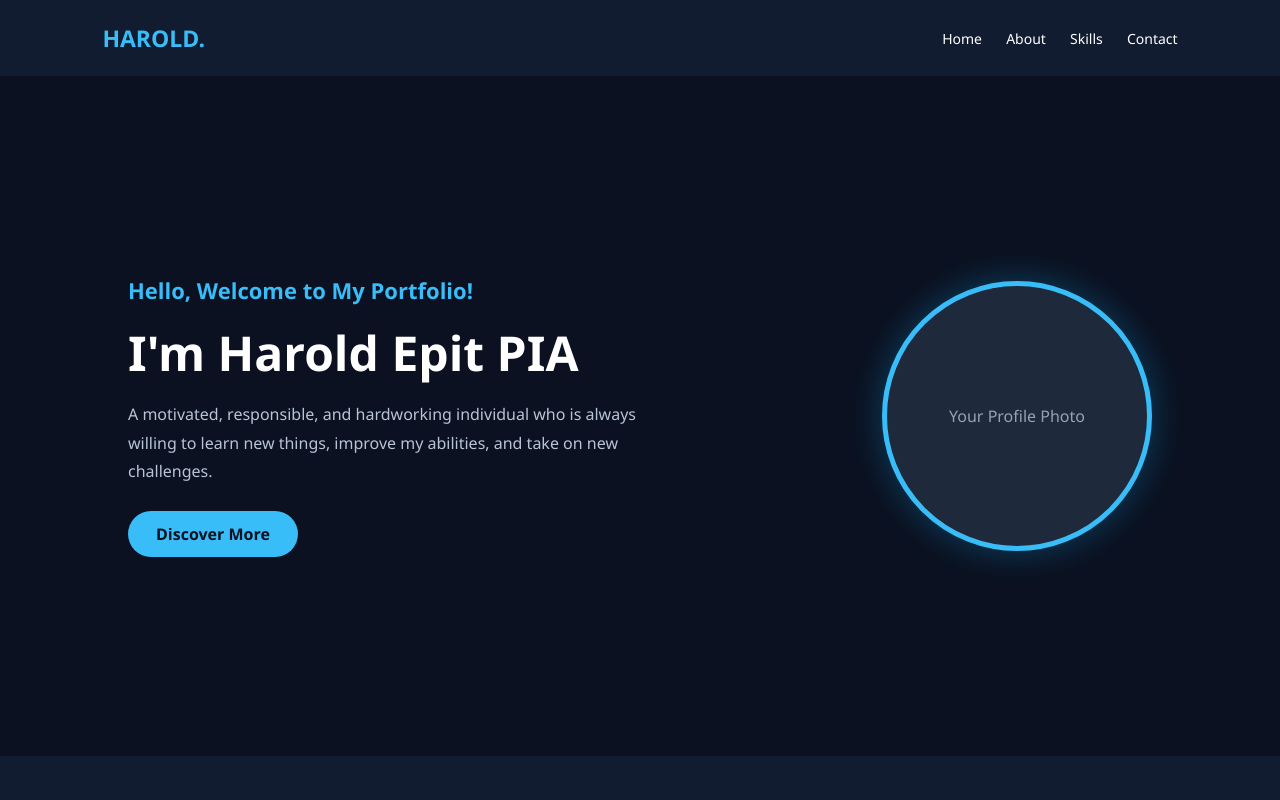
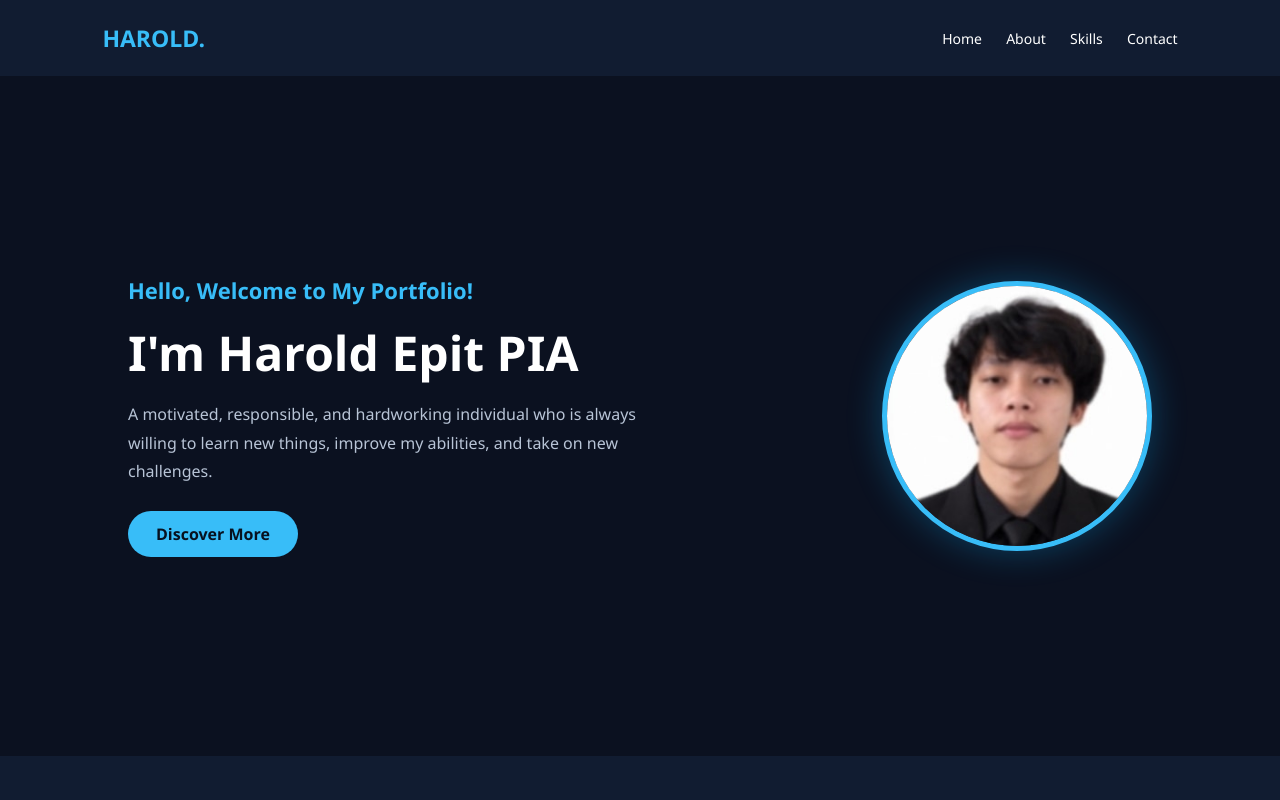
Before and after one commit to arantaohanzo-cyber/PIA-Harold-, a plain HTML site: page index.html in a window 1280 px wide. Shown: the top 800 px of the page. Drawn offline with Linux system fonts and the light colour scheme.

Commit message:
Update index.html

```diff
--- a/index.html
+++ b/index.html
@@ -242,7 +242,7 @@ footer {
 
     <!-- PALITAN ANG profile.jpg NG PANGALAN NG PICTURE MO -->
     <div class="profile">
-        <img src="profile.jpg" alt="Harold Profile"
+        <img src="1795182120079.jpg" alt="Harold Profile"
         onerror="this.style.display='none'; this.nextElementSibling.style.display='block';">
         <span style="display:none;">Your Profile Photo</span>
     </div>
```
